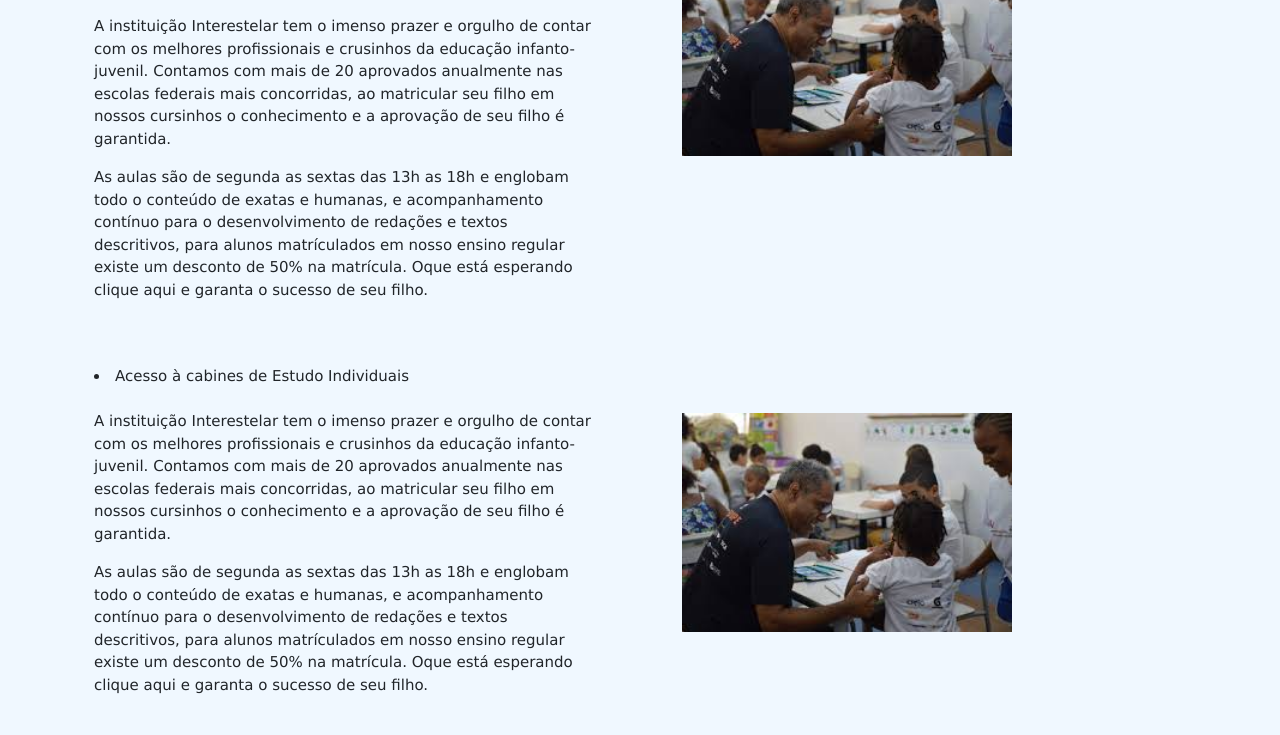
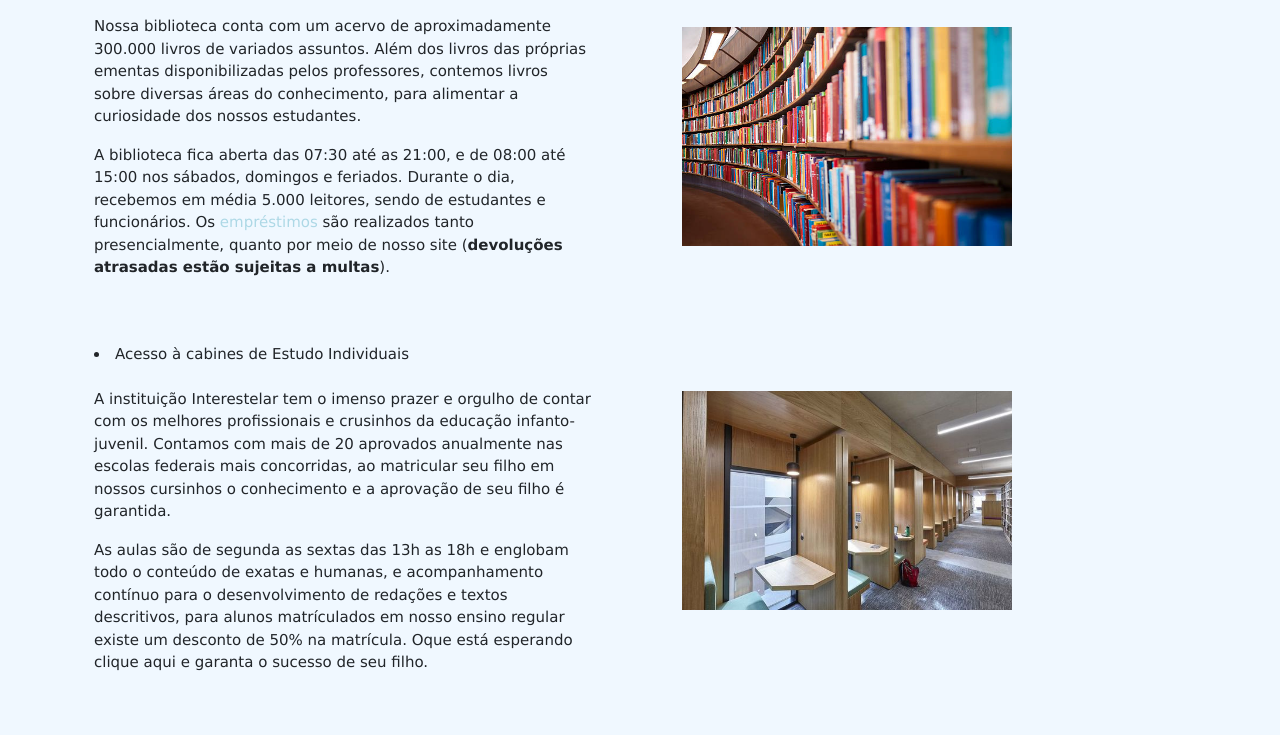
Before and after one commit to isadoravrx/proj2_web_mobile, a plain HTML site: page sobre_biblioteca.html in a window 1280 px wide. Shown: the part 210-945 px from the top of the page. Drawn offline with nearby package versions, Linux system fonts and the light colour scheme.

Commit message:
texto de biblioteca feito, pequenas mudancas no sobre escola

```diff
--- a/servicosStyle.css
+++ b/servicosStyle.css
@@ -1,5 +1,14 @@
 body {
     background-color: #F0F8FF;
+}
+
+.linkBiblio {
+    text-decoration: none;
+    color: lightblue;
+}
+
+.linkBiblio:hover {
+    background-color: indianred;
 }
 
 .rodape {
--- a/sobreStyle.css
+++ b/sobreStyle.css
@@ -13,7 +13,7 @@ a:hover {
 
 .flexSec {
     display: flex;
-    column-gap: 1rem;
+    column-gap: 15px;
 }
 
 .rodape {
--- a/sobre_biblioteca.html
+++ b/sobre_biblioteca.html
@@ -77,20 +77,24 @@
                 <br/>
                 <div class="descricaoAtividadeCursinho">
                     <p>
-                        A instituição Interestelar tem o imenso prazer e orgulho de contar com os melhores profissionais e crusinhos da educação infanto-juvenil.
-                        Contamos com mais de 20 aprovados anualmente nas escolas federais mais concorridas, ao matricular seu filho em nossos cursinhos o conhecimento
-                        e a aprovação de seu filho é garantida.
+                        Nossa biblioteca conta com um acervo de aproximadamente 300.000 livros de variados assuntos. Além dos livros das próprias ementas
+                        disponibilizadas pelos professores, contemos livros sobre diversas áreas do conhecimento, para alimentar a curiosidade dos nossos
+                        estudantes.
                     </p>
                     <p>
-                        As aulas são de segunda as sextas das 13h as  18h e englobam todo o conteúdo de exatas e humanas, e acompanhamento
-                        contínuo para o desenvolvimento de redações e textos descritivos, para alunos matrículados em nosso ensino regular existe um desconto de 50% na matrícula.
-                        Oque está esperando clique aqui e garanta o sucesso de seu filho.
+                        A biblioteca fica aberta das 07:30 até as 21:00, e de 08:00 até 15:00 nos sábados, domingos e feriados. Durante o dia, recebemos
+                        em média 5.000 leitores, sendo de estudantes e funcionários. Os <a href="livros.html" class="linkBiblio">empréstimos</a> são
+                        realizados tanto presencialmente, quanto por meio de nosso site (<strong>devoluções atrasadas estão sujeitas a multas</strong>).
                     </p>
                 </div>
             </div>
 
             <div class="imgCursinho mt-5 offset-md-1">
-                <img src="images/professor-dando-aula2.jpg" alt="Uma de nossas aulas" width="330" height="219,6">
+                <br>
+                <br>
+                <br>
+                <br>
+                <img src="images/biblioteca/bibliotecaEx.jpg" alt="Uma de nossas aulas" width="330" height="219,6">
             </div>
         </div>
 
@@ -118,7 +122,7 @@
             </div>
 
             <div class="imgCursinho mt-5 offset-md-1">
-                <img src="images/professor-dando-aula2.jpg" alt="Uma de nossas aulas" width="330" height="219,6">
+                <img src="images/biblioteca/cabinesEstudo.jpg" alt="Uma de nossas aulas" width="330" height="219,6">
             </div>
         </div>
 
```
Also changed, not shown: sobre_escola.html (+2 -1 lines), images/biblioteca/bibliotecaEx.jpg (added), images/biblioteca/cabinesEstudo.jpg (added), images/biblioteca/salaComputadores.jpg (added).
